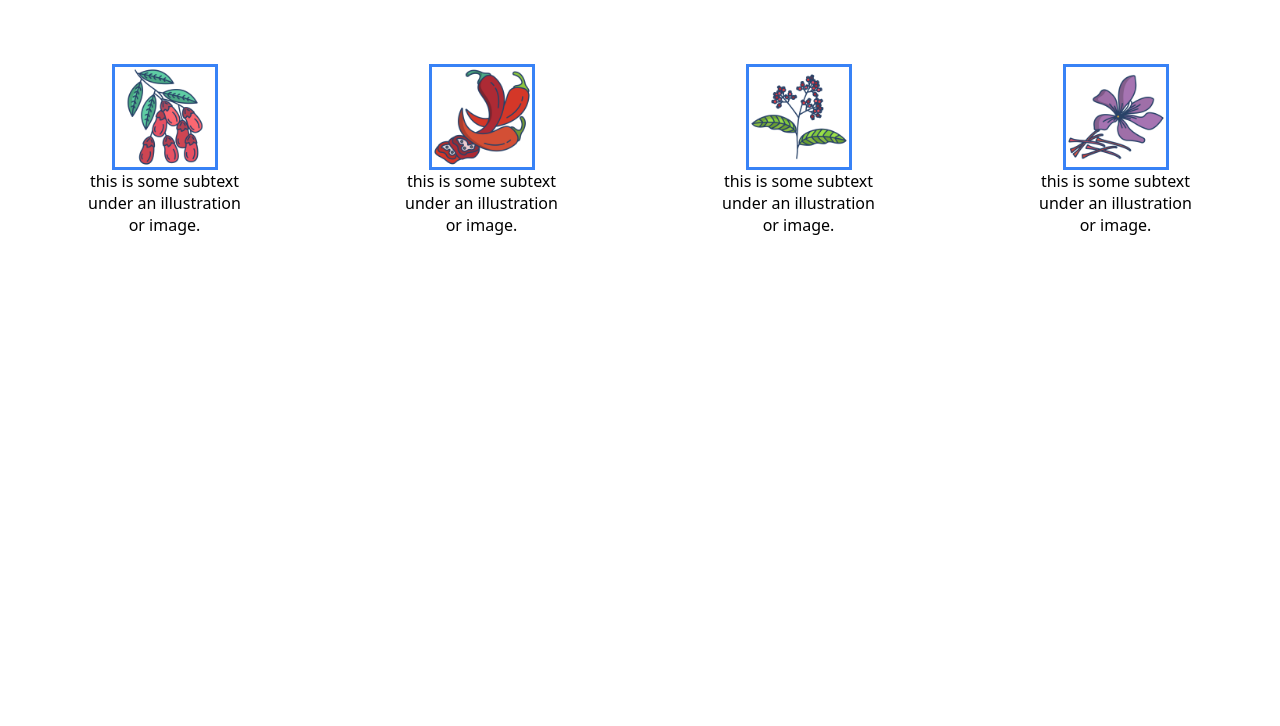
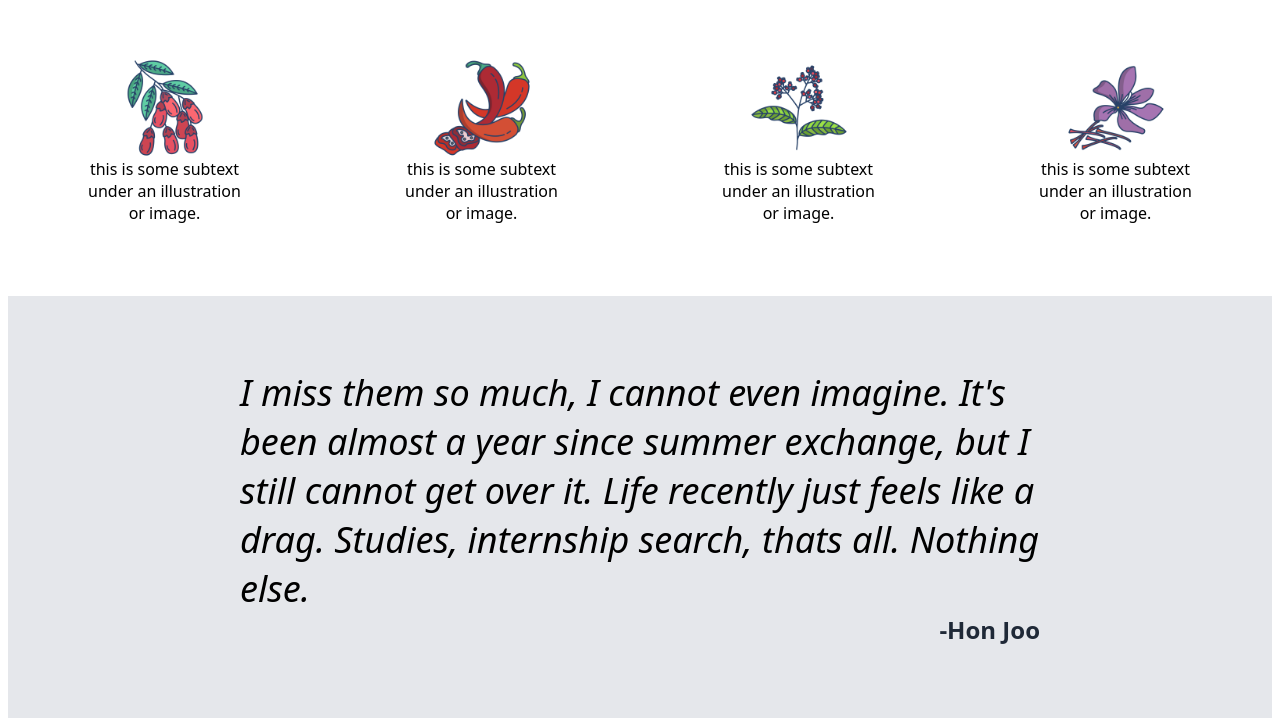
Before and after one commit to Teddies1/landing-page, a plain HTML site: page index.html in a window 1280 px wide. Shown: the part 439-1165 px from the top of the page. Before the commit the page ends 800 px from the top, so only its background shows below. Drawn offline with Linux system fonts and the light colour scheme.

Commit message:
finished quote section

```diff
--- a/index.html
+++ b/index.html
@@ -47,5 +47,13 @@
             </div>
         </div>
     </div>
+    <div class="inspiring-quote">
+        <div class="quote-container">
+            <div class="quote-text">I miss them so much, I cannot even imagine. It's been almost a year since summer exchange, but I still cannot get over it. Life recently just feels like a drag.
+              Studies, internship search, thats all. Nothing else.
+            </div>
+            <div class="quote-author">-Hon Joo</div>
+        </div>
+    </div>
   </body>
 </html>
--- a/style.css
+++ b/style.css
@@ -102,9 +102,33 @@ img[alt~="Landscape"]{
 img {
     width: 100px;
     height: 100px;
-    border: 3px solid #3882f6;
 }
 
 .random-information {
     padding: 24px;
 }
+
+.quote-container {
+   padding: 72px;
+}
+.inspiring-quote {
+    display: flex;
+    justify-content: center;
+    flex-direction: column;
+    align-items: center;
+    background-color: #e5e7eb;
+}
+
+.quote-text {
+    max-width: 800px;
+    font-style: italic;
+    font-weight: lighter;
+    font-size: 36px;
+    color: 1f39e7;
+}
+.quote-author {
+    text-align: right;
+    color: #1f2937;
+    font-weight: bolder;
+    font-size: 24px;;
+}
```
